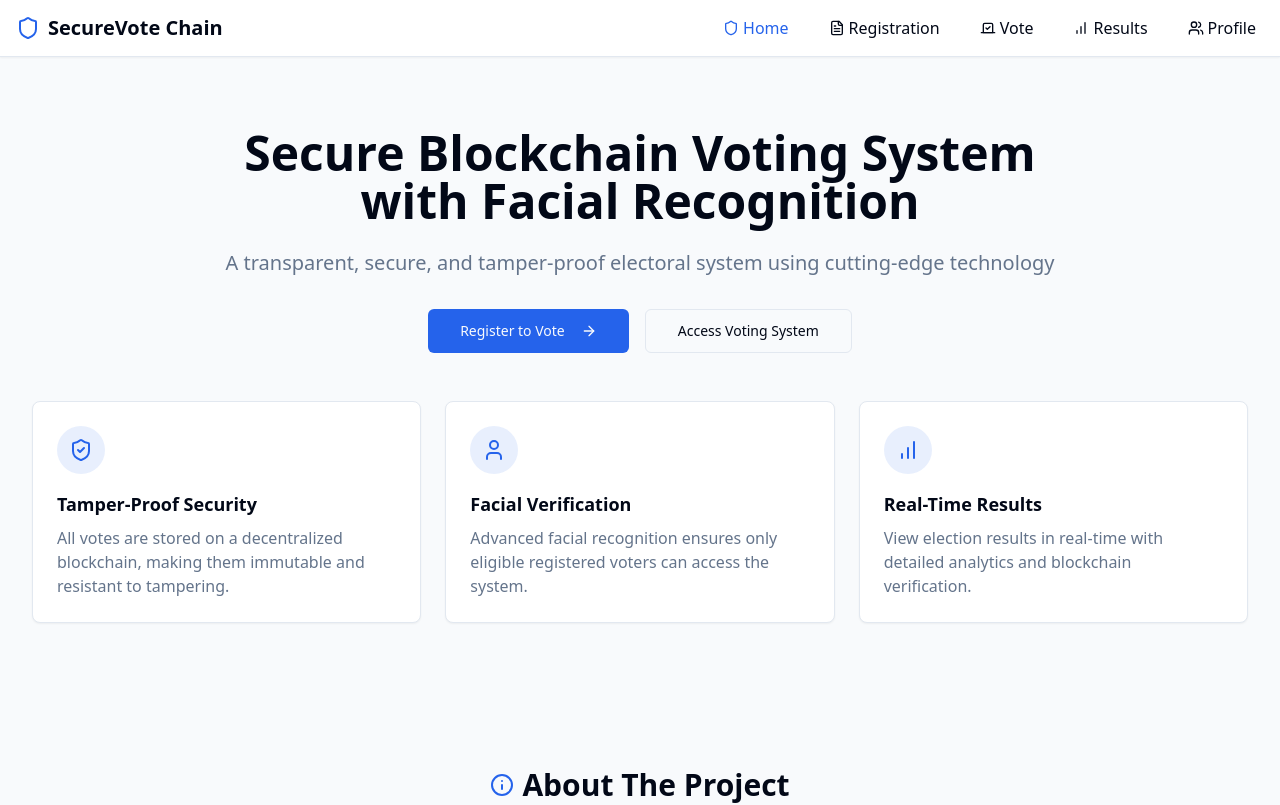
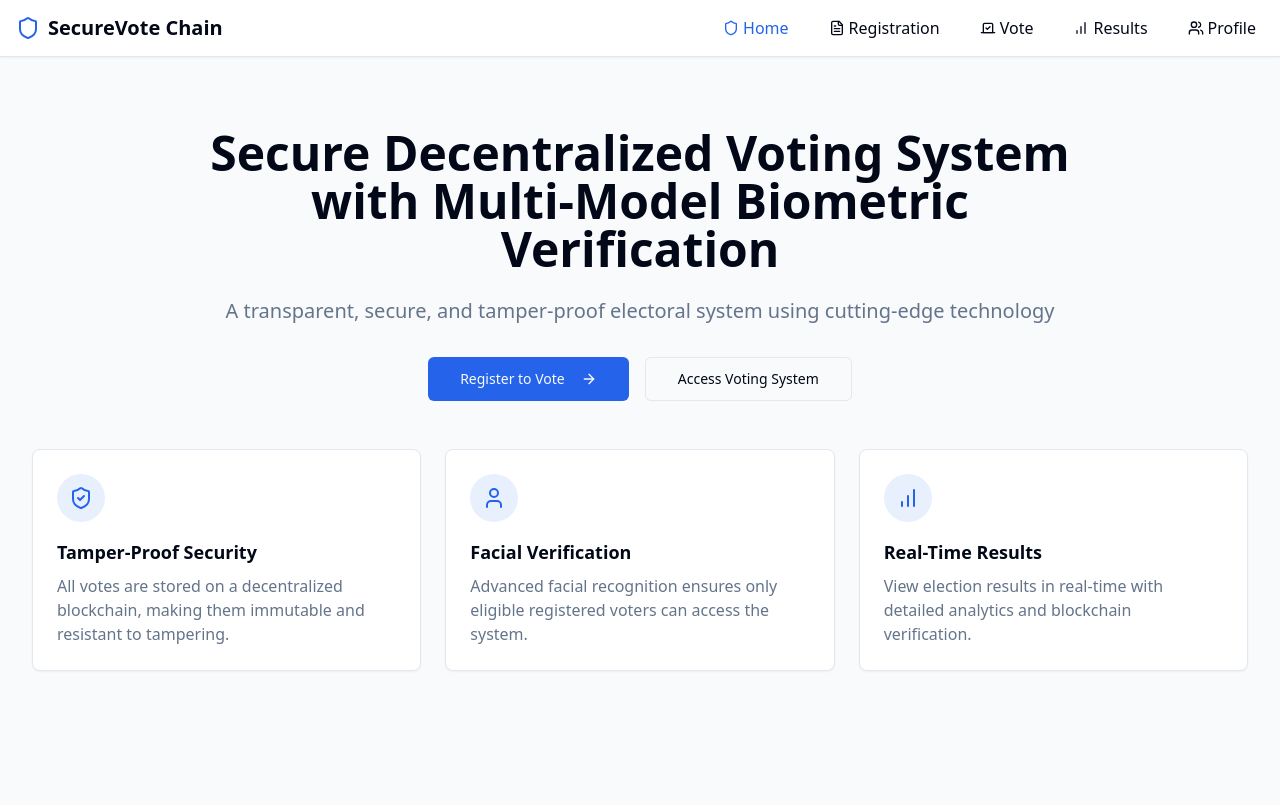
Before and after one commit to Dixi09/Decentralized-Voting-Sytem-With-Multimodel, a React (Vite) app: page /home in a window 1280 px wide. Shown: the top 805 px of the page. Built offline with nearby package versions, Linux system fonts and the light colour scheme.

Commit message:
Changed Heading

```diff
--- a/src/pages/Index.tsx
+++ b/src/pages/Index.tsx
@@ -24,7 +24,7 @@ const Home = () => {
         <div className="container px-4 mx-auto">
           <div className="max-w-4xl mx-auto text-center mb-12">
             <h1 className="text-4xl font-bold mb-6 sm:text-5xl">
-              Secure Blockchain Voting System with Facial Recognition
+              Secure Decentralized Voting System with Multi-Model Biometric Verification
             </h1>
             <p className="text-xl text-muted-foreground mb-8">
               A transparent, secure, and tamper-proof electoral system using cutting-edge technology
```
